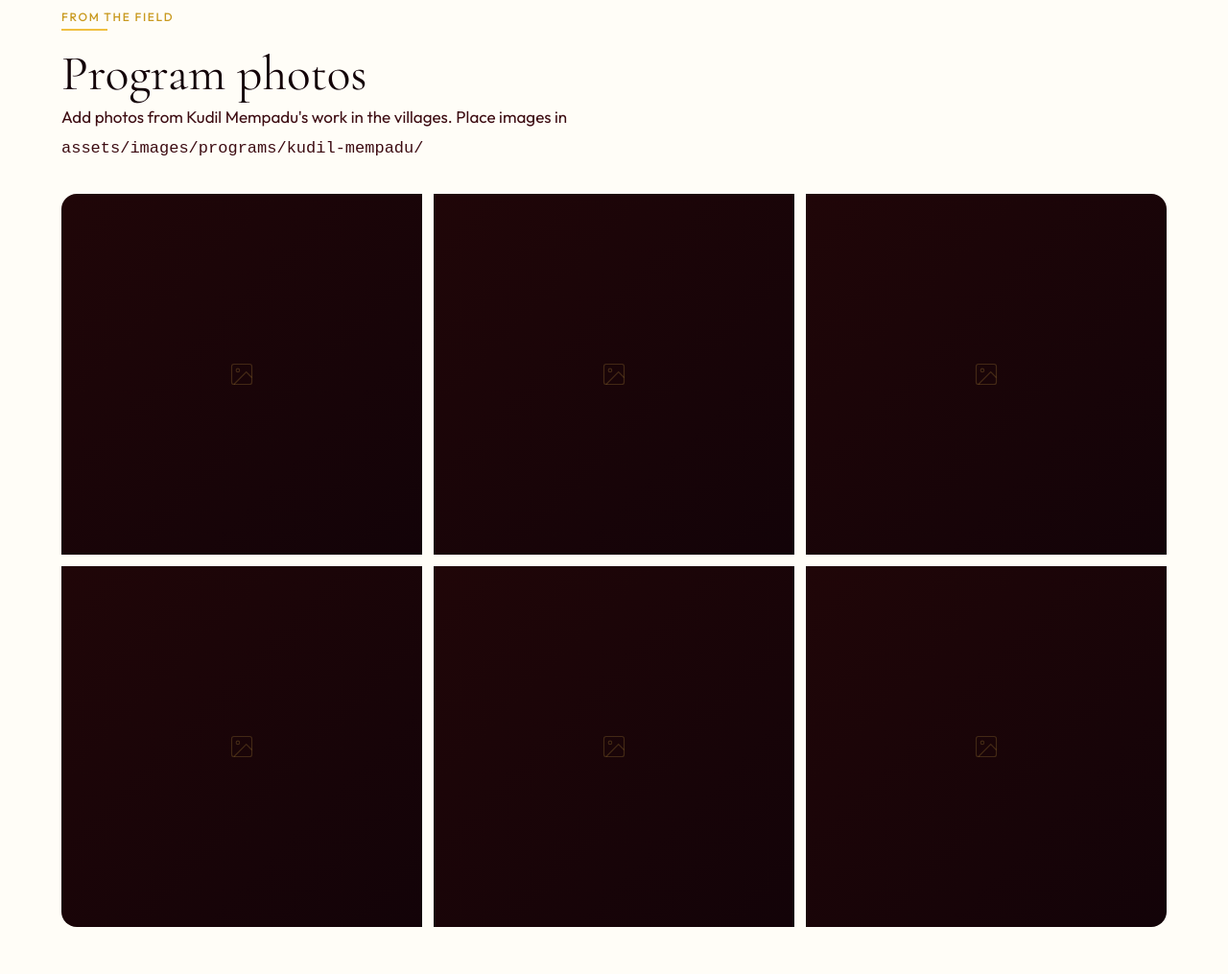
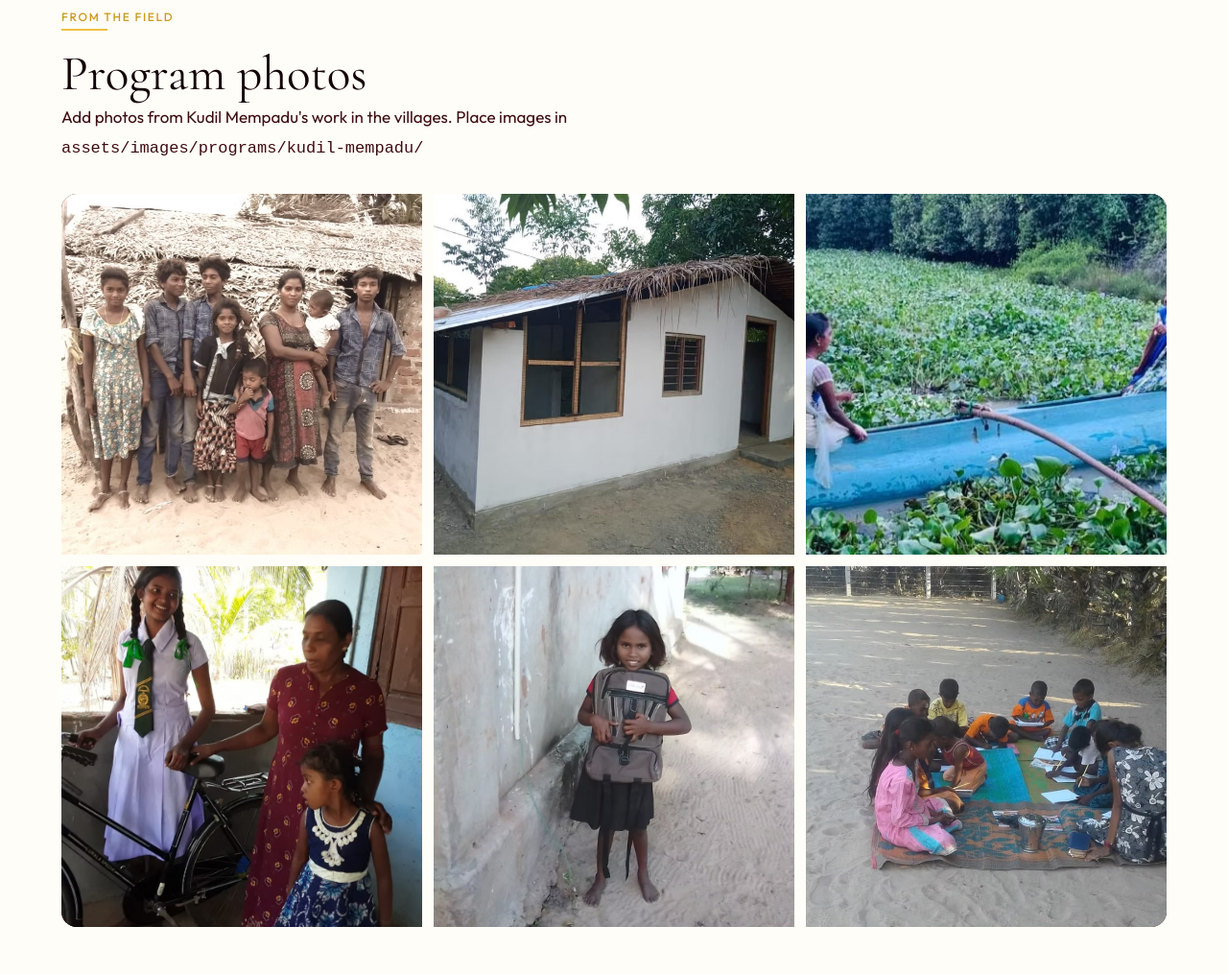
Before and after one commit to R-Santhir/valluvam-website, a plain HTML site: page pages/kudil-mempadu.html in a window 1280 px wide. Shown: the part 2137-3152 px from the top of the page at 96% size. Drawn offline with nearby package versions, Linux system fonts and the light colour scheme.

Commit message:
Fixed menu-submenu timeout, added images to kudil mempadu, modified ryan director photo, removed a patch file that was added

```diff
--- a/css/nav-footer.css
+++ b/css/nav-footer.css
@@ -76,7 +76,7 @@
 
 .nav-dropdown {
   position: absolute;
-  top: calc(100% + 12px);
+  top: calc(100%);
   left: 50%;
   transform: translateX(-50%);
   background: var(--maroon-950);
--- a/pages/kudil-mempadu.html
+++ b/pages/kudil-mempadu.html
@@ -28,7 +28,6 @@
     <a href="../support.html#donate" class="btn btn-primary">Support this program</a>
   </div>
 </section>
-
 
 <!-- ════════ INTRO ════════ -->
 <section class="section">
@@ -66,7 +65,6 @@
     </div>
   </div>
 </section>
-
 
 <!-- ════════ WHAT WE DO ════════ -->
 <section class="section section--cream">
@@ -131,7 +129,6 @@
   </div>
 </section>
 
-
 <!-- ════════ GALLERY ════════ -->
 <section class="section">
   <div class="container">
@@ -142,16 +139,39 @@
       <p class="reveal">Add photos from Kudil Mempadu's work in the villages. Place images in <code>assets/images/programs/kudil-mempadu/</code></p>
     </div>
     <div class="program-gallery reveal">
-      <div class="program-gallery-item"><div class="program-gallery-placeholder"><svg viewBox="0 0 24 24"><rect x="3" y="3" width="18" height="18" rx="2"/><circle cx="8.5" cy="8.5" r="1.5"/><polyline points="21 15 16 10 5 21"/></svg></div></div>
-      <div class="program-gallery-item"><div class="program-gallery-placeholder"><svg viewBox="0 0 24 24"><rect x="3" y="3" width="18" height="18" rx="2"/><circle cx="8.5" cy="8.5" r="1.5"/><polyline points="21 15 16 10 5 21"/></svg></div></div>
-      <div class="program-gallery-item"><div class="program-gallery-placeholder"><svg viewBox="0 0 24 24"><rect x="3" y="3" width="18" height="18" rx="2"/><circle cx="8.5" cy="8.5" r="1.5"/><polyline points="21 15 16 10 5 21"/></svg></div></div>
-      <div class="program-gallery-item"><div class="program-gallery-placeholder"><svg viewBox="0 0 24 24"><rect x="3" y="3" width="18" height="18" rx="2"/><circle cx="8.5" cy="8.5" r="1.5"/><polyline points="21 15 16 10 5 21"/></svg></div></div>
-      <div class="program-gallery-item"><div class="program-gallery-placeholder"><svg viewBox="0 0 24 24"><rect x="3" y="3" width="18" height="18" rx="2"/><circle cx="8.5" cy="8.5" r="1.5"/><polyline points="21 15 16 10 5 21"/></svg></div></div>
-      <div class="program-gallery-item"><div class="program-gallery-placeholder"><svg viewBox="0 0 24 24"><rect x="3" y="3" width="18" height="18" rx="2"/><circle cx="8.5" cy="8.5" r="1.5"/><polyline points="21 15 16 10 5 21"/></svg></div></div>
+      <div class="program-gallery-item">
+        <img src="../assets/images/programs/kudil-mempadu/photo-1.jpg"
+        alt="Empowering families"
+        loading="lazy" />
+      </div>
+      <div class="program-gallery-item">
+        <img src="../assets/images/programs/kudil-mempadu/photo-2.jpg"
+        alt="Kudil Mempadu housing support"
+        loading="lazy" />
+      </div>
+      <div class="program-gallery-item">
+        <img src="../assets/images/programs/kudil-mempadu/photo-3.jpg"
+        alt="Supporting communitiy members"
+        loading="lazy" />
+      </div>
+      <div class="program-gallery-item">
+        <img src="../assets/images/programs/kudil-mempadu/photo-4.jpg"
+        alt="Providing tools to support their goals"
+        loading="lazy" />
+      </div>
+      <div class="program-gallery-item">
+        <img src="../assets/images/programs/kudil-mempadu/photo-5.jpg"
+        alt="Prioritizing Education"
+        loading="lazy" />
+      </div>
+      <div class="program-gallery-item">
+        <img src="../assets/images/programs/kudil-mempadu/photo-6.jpg"
+        alt="Working with teachers and students"
+        loading="lazy" />
+      </div>
     </div>
   </div>
 </section>
-
 
 <!-- ════════ DONATE CTA ════════ -->
 <section class="section section--dark">
```
Also changed, not shown: assets/images/directors/ryan.png, assets/images/programs/kudil-mempadu/photo-1.jpg (added), assets/images/programs/kudil-mempadu/photo-2.jpg (added), assets/images/programs/kudil-mempadu/photo-3.jpg (added), assets/images/programs/kudil-mempadu/photo-4.jpg (added), assets/images/programs/kudil-mempadu/photo-5.jpg (added), assets/images/programs/kudil-mempadu/photo-6.jpg (added), 3 other files.
